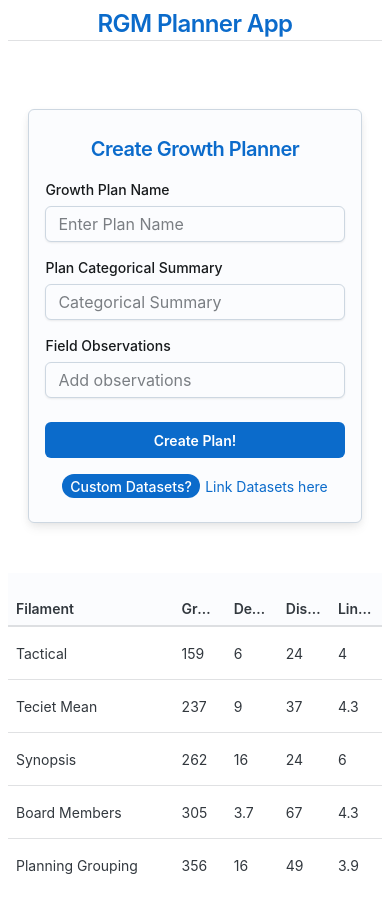
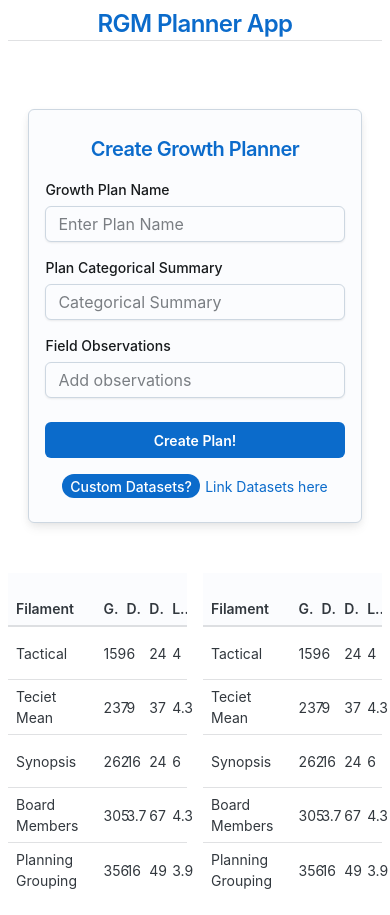
Before and after one commit to chandanch/joyui-demoer, a React (Create React App) app: page / in a window 390 px wide. Built offline with nearby package versions, Linux system fonts and the light colour scheme.

Commit message:
feat: update PlannerReport layout with new table structure and responsive design

```diff
--- a/src/components/reports/PlannerReport.jsx
+++ b/src/components/reports/PlannerReport.jsx
@@ -21,10 +21,9 @@ function PlannerReport() {
 		<Grid
 			container
 			spacing={2}
-			sx={{ flexGrow: 1 }}
-			flexDirection={'column'}
+			sx={{ display: 'flex', flexDirection: 'row' }}
 		>
-			<Grid size={6}>
+			<Grid xs={6}>
 				<Table aria-label="basic table">
 					<thead>
 						<tr>
@@ -74,7 +73,56 @@ function PlannerReport() {
 					</tbody>
 				</Table>
 			</Grid>
-			<Grid size={6}></Grid>
+			<Grid xs={6}>
+				<Table aria-label="basic table">
+					<thead>
+						<tr>
+							<th style={{ width: '40%' }}>Filament</th>
+							<th>Growth Sprout</th>
+							<th>Deviation</th>
+							<th>Distribution</th>
+							<th>Linear Value</th>
+						</tr>
+					</thead>
+					<tbody>
+						<tr>
+							<td>Tactical</td>
+							<td>159</td>
+							<td>6</td>
+							<td>24</td>
+							<td>4</td>
+						</tr>
+						<tr>
+							<td>Teciet Mean</td>
+							<td>237</td>
+							<td>9</td>
+							<td>37</td>
+							<td>4.3</td>
+						</tr>
+						<tr>
+							<td>Synopsis</td>
+							<td>262</td>
+							<td>16</td>
+							<td>24</td>
+							<td>6</td>
+						</tr>
+						<tr>
+							<td>Board Members</td>
+							<td>305</td>
+							<td>3.7</td>
+							<td>67</td>
+							<td>4.3</td>
+						</tr>
+						<tr>
+							<td>Planning Grouping</td>
+							<td>356</td>
+							<td>16</td>
+							<td>49</td>
+							<td>3.9</td>
+						</tr>
+					</tbody>
+				</Table>
+			</Grid>
 		</Grid>
 	);
 }
```
